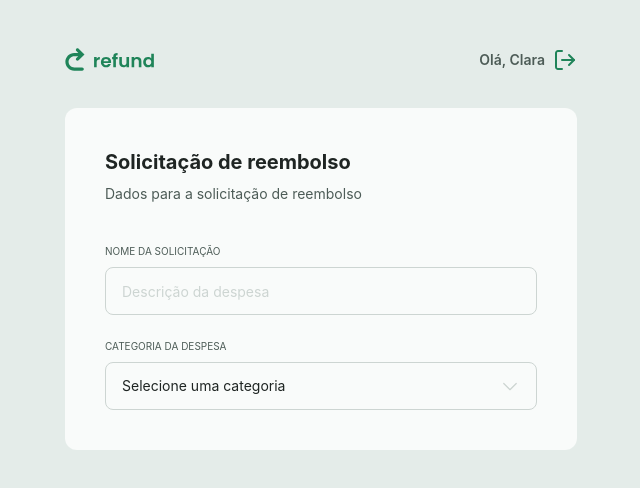
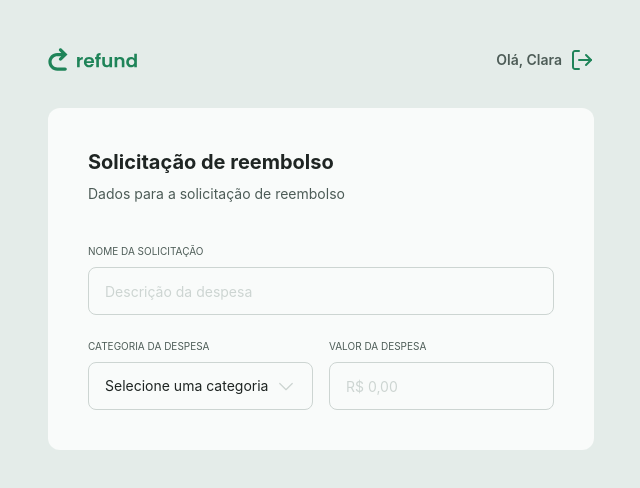
Before and after one commit to clara-nascie/new-refund, a React (Vite) app: page / in a window 1280 px wide. Shown: the top 488 px of the page, without its empty margins (319-959 px from the left). Built offline with nearby package versions, Linux system fonts and the light colour scheme.

Commit message:
feat: create refund request form page with input and category select fields

```diff
--- a/src/pages/Refund.tsx
+++ b/src/pages/Refund.tsx
@@ -22,7 +22,7 @@ export function Refund() {
         placeholder="Descrição da despesa"
         type="text"
       />
-
+      <div className="flex gap-4">
         <Select required legend="Categoria da despesa">
           {CATEGORIES_OPTIONS.map((category) => (
             <option key={category.name} value={category.name}>
@@ -30,6 +30,14 @@ export function Refund() {
             </option>
           ))}
         </Select>
+
+        <Input
+          required
+          legend="Valor da despesa"
+          placeholder="R$ 0,00"
+          type="number"
+        />
+      </div>
     </form>
   );
 }
```
Lines whose indentation alone changed are shown as unchanged.
